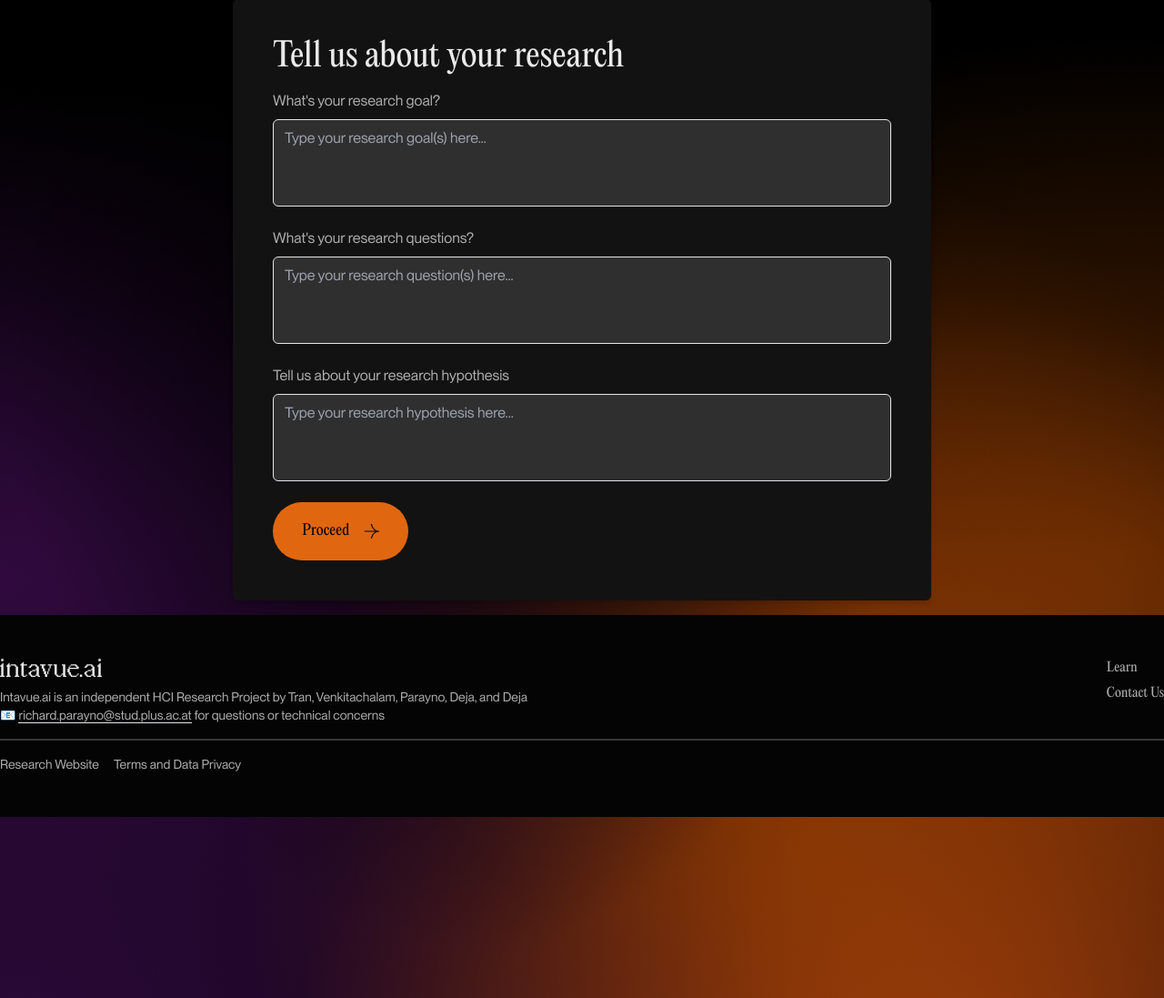
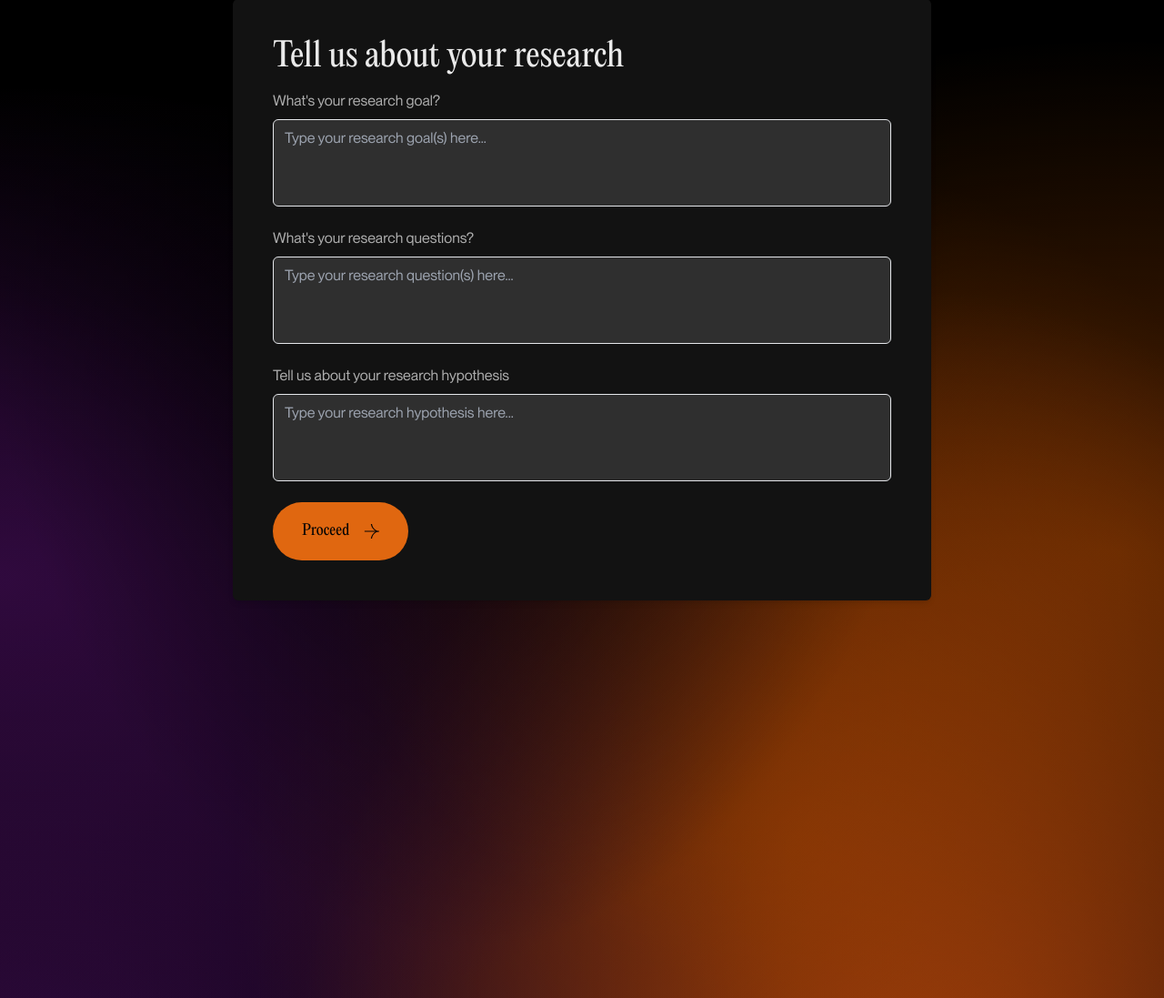
Before and after one commit to richard-parayno/ux-llm, a Flask app: page /app/step-1 in a window 1280 px wide. Shown: the part 228-1325 px from the top of the page at 91% size. Run offline with Flask 3, Linux system fonts and the light colour scheme.

Commit message:
updated styling

```diff
--- a/static/dist/css/style.css
+++ b/static/dist/css/style.css
@@ -750,6 +750,10 @@
   min-height: 100%;
 }
 
+.min-h-screen {
+  min-height: 100vh;
+}
+
 .w-1\/3 {
   width: 33.333333%;
 }
@@ -896,6 +900,10 @@
 
 .overflow-y-auto {
   overflow-y: auto;
+}
+
+.overflow-x-visible {
+  overflow-x: visible;
 }
 
 .overflow-y-scroll {
@@ -1156,6 +1164,10 @@
   padding-top: 0.5rem;
 }
 
+.pt-4 {
+  padding-top: 1rem;
+}
+
 .text-center {
   text-align: center;
 }
--- a/templates/navbar.html
+++ b/templates/navbar.html
@@ -10,7 +10,7 @@
             <div class="flex space-x-16 font-extralight items-center text-lg">
                 <a href="{{ url_for('step_intro') }}" class="text-white-900 hover:text-white-900">Learn</a>
                 <!-- <a href="/team" class="text-white-900 hover:text-white-900">Team</a> -->
-                <a href="/contact" class="text-white-900 hover:text-white-900">Contact Us</a>
+                <a href="mailto:richard.parayno@stud.plus.ac.at" class="text-white-900 hover:text-white-900">Contact Us</a>
             </div>
         </div>
     </div>
--- a/templates/step1_research.html
+++ b/templates/step1_research.html
@@ -1,7 +1,9 @@
 {% extends 'app_layout.html' %}
 
 {% block content %}
-<div class="container mx-auto py-4">
+<div class="container mx-auto pt-4 flex flex-col min-h-screen">
+    <div class="flex-grow">
+
         <!-- Breadcrumbs -->
         <div class="container mx-auto min-h-full flex flex-col items-center justify-center">
             {% include 'breadcrumbs-1.html' %}
@@ -32,6 +34,7 @@
             </form>
         </div>
     </div>
+</div>
+{% include 'footer.html'%}
 
-{% include 'footer.html'%}
 {% endblock %}
--- a/templates/step4_survey.html
+++ b/templates/step4_survey.html
@@ -11,7 +11,7 @@
     <!-- Continue button -->
     {% from "button_with_arrow.html" import button_with_arrow %}
     <div class="mt-9">
-        {{ button_with_arrow("Continue to survey", "#", "a") }}
+        {{ button_with_arrow("Continue to survey", "https://linktr.ee/intavue", "a") }}
     </div>
 
 </div>
```
Lines whose indentation alone changed are shown as unchanged.
